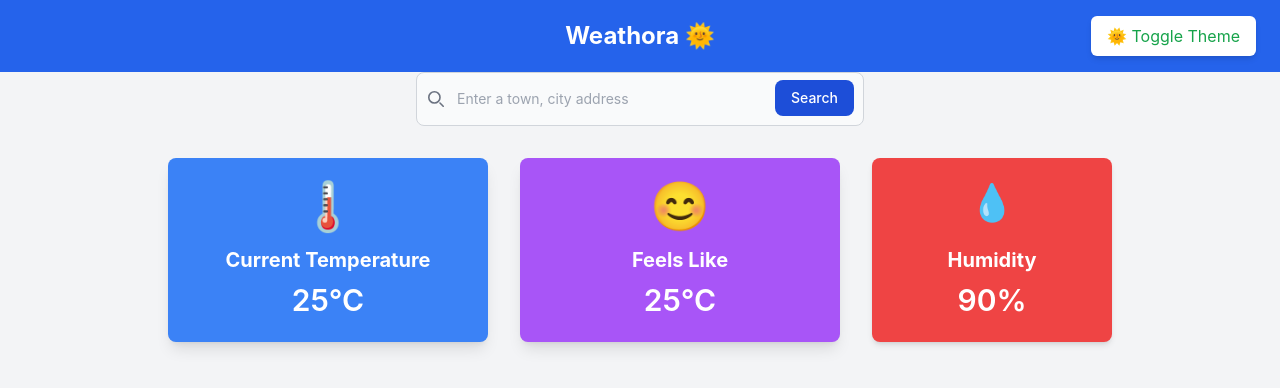
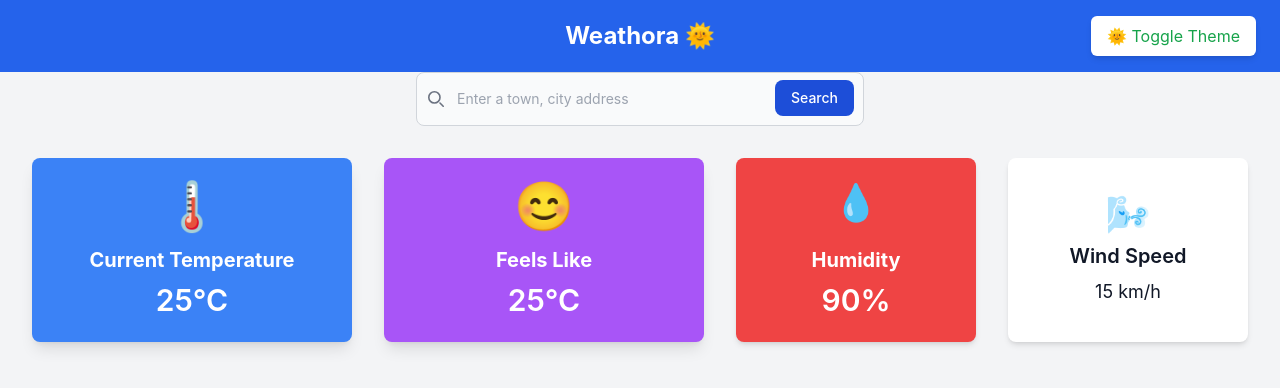
Before and after one commit to AaqilSh/weather-app-react, a React (Create React App) app: page / in a window 1280 px wide. Shown: the top 388 px of the page. Built offline with nearby package versions, Linux system fonts and the light colour scheme; a web font is replaced by a local one.

Commit message:
Added wind speed card

```diff
--- a/src/App.js
+++ b/src/App.js
@@ -3,7 +3,7 @@ import TemperatureCard from "./components/TemperatureCard";
 import FeelsLikeCard from "./components/FeelsLikeCard";
 import SearchBar from "./components/SearchBar";
 import HumidityCard from "./components/HumidityCard";
-
+import WindSpeedCard from "./components/WindSpeedCard";
 function App() {
   return (
     <div className="min-h-screen bg-gray-100 dark:bg-gray-900 text-gray-900 dark:text-gray-100 transition-all duration-500">
@@ -17,6 +17,7 @@ function App() {
             <TemperatureCard temperature={25} />
             <FeelsLikeCard feelsLike={25} />
             <HumidityCard humidity={90} />
+            <WindSpeedCard windSpeed={15} />
           </div>
         </div>{" "}
       </div>
--- /dev/null
+++ b/src/components/WindSpeedCard.jsx
@@ -0,0 +1,13 @@
+import React from "react";
+
+const WindSpeedCard = ({ windSpeed }) => {
+  return (
+    <div className="w-60 bg-white dark:bg-gray-800 shadow-md rounded-lg p-6 flex flex-col items-center justify-center text-gray-900 dark:text-gray-100 transition-all duration-500">
+      <div className="text-4xl mb-2">🌬️</div>
+      <h2 className="text-xl font-semibold mb-2">Wind Speed</h2>
+      <p className="text-lg">{windSpeed} km/h</p>
+    </div>
+  );
+};
+
+export default WindSpeedCard;
```
